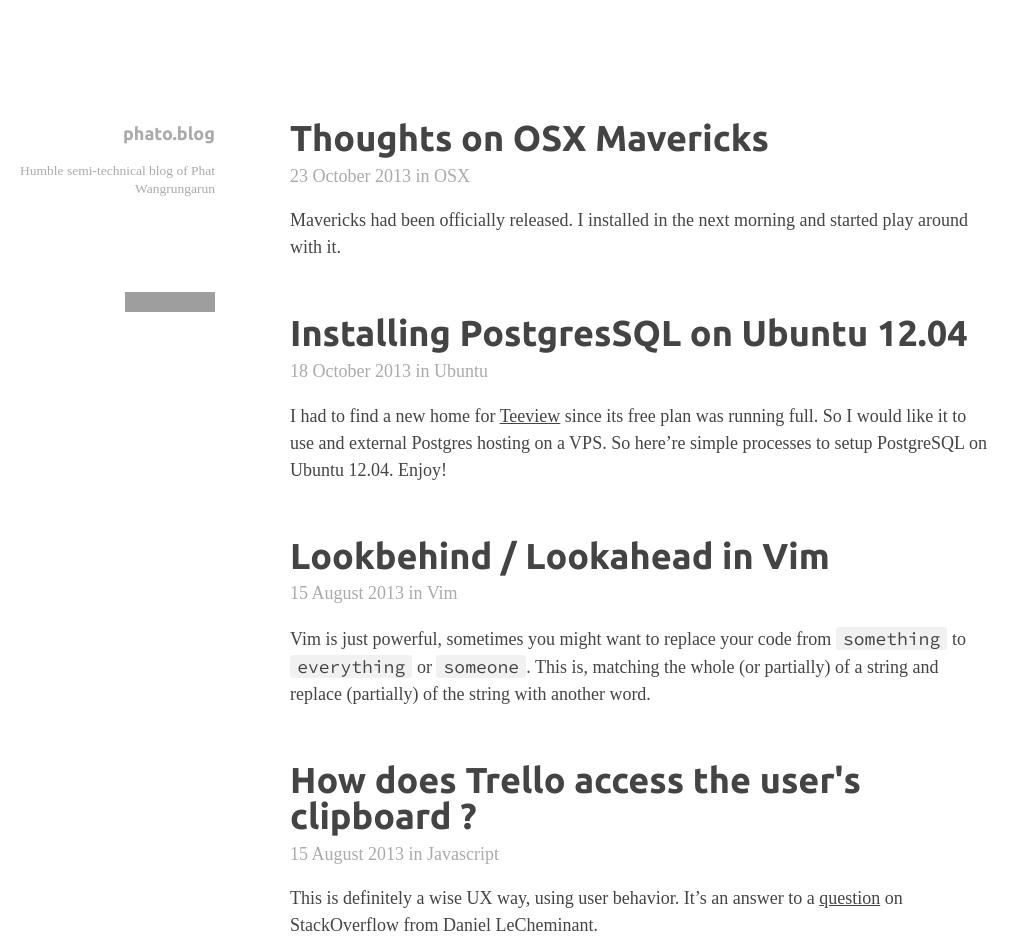
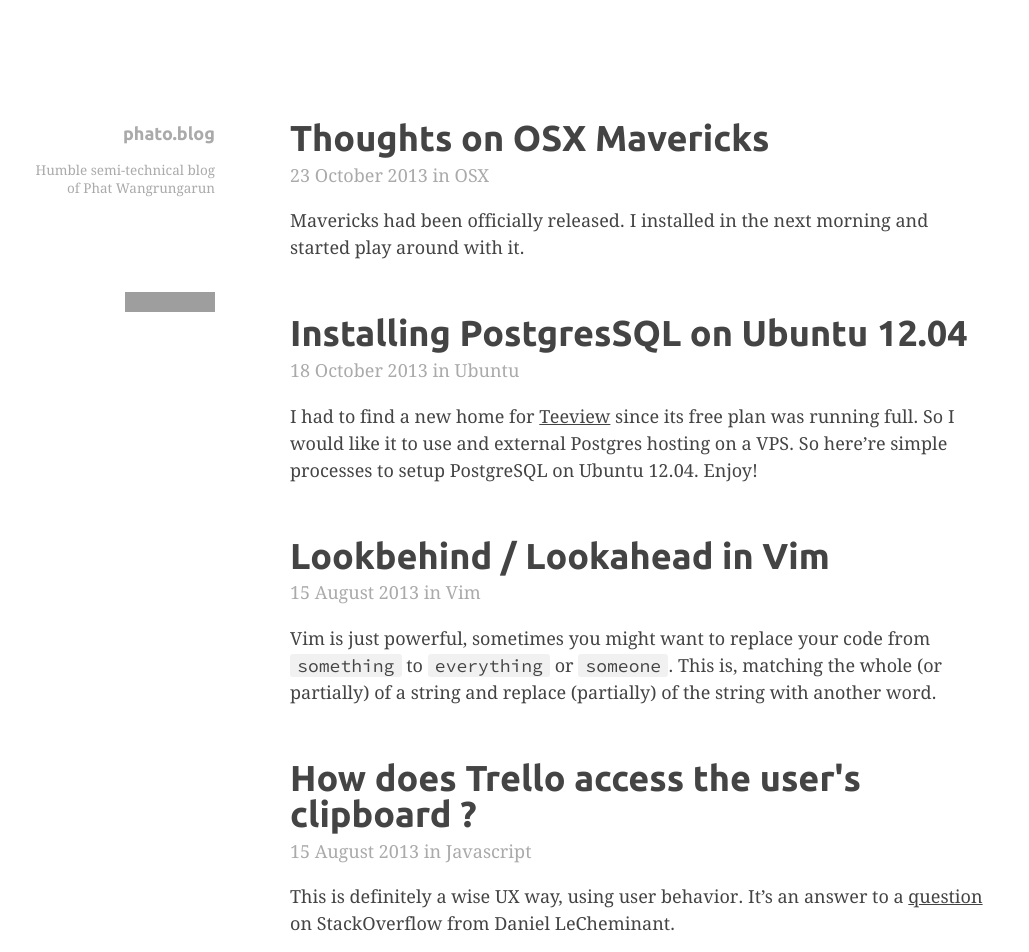
Before and after one commit to phatograph/blog, a Jekyll site: the page built from index.html, in a window 1280 px wide. Shown: the top 952 px of the page, without its empty margins (0-1029 px from the left). Built offline with Jekyll 4.4.1, drawn with Linux system fonts in a browser that asks for light colours; some web fonts are replaced; Markdown is read by kramdown in place of the engine named in the settings; the list of posts is cut into pages by our own code; comment, search, counter and statistics services are not loaded; grey boxes are pictures that could not be loaded.

Commit message:
Use local fonts

```diff
--- a/_layouts/default.html
+++ b/_layouts/default.html
@@ -7,13 +7,127 @@
 
     <title>{{ page.title }} | {{ site.name }}</title>
 
-    <link href='http://fonts.googleapis.com/css?family=Ubuntu:300,400,500,700,300italic,400italic,500italic,700italic|Droid+Serif:400,700,400italic,700italic|Source+Code+Pro:200,300,400,500,600,700,900' rel='stylesheet' type='text/css'>
+    <link rel="shortcut icon" href="{{ site.baseurl }}/assets/images/favicon.ico" />
     <link rel="stylesheet" href="{{ site.baseurl }}/assets/fonts/metrize_icons/style.css">
     <link rel="stylesheet" href="{{ site.baseurl }}/assets/stylesheets/syntax.css">
     <link rel="stylesheet" href="{{ site.baseurl }}/assets/stylesheets/bootstrap.css">
     <link rel="stylesheet" href="{{ site.baseurl }}/assets/stylesheets/style.css">
-
-    <link rel="shortcut icon" href="{{ site.baseurl }}/assets/images/favicon.ico" />
+    <style type="text/css" media="all">
+      @font-face {
+        font-family: 'Droid Serif';
+        font-style: normal;
+        font-weight: 400;
+        src: local('Droid Serif'), local('DroidSerif'), url({{ site.baseurl }}/assets/fonts/DroidSerif.woff) format('woff');
+      }
+      @font-face {
+        font-family: 'Droid Serif';
+        font-style: normal;
+        font-weight: 700;
+        src: local('Droid Serif Bold'), local('DroidSerif-Bold'), url({{ site.baseurl }}/assets/fonts/DroidSerif-Bold.woff) format('woff');
+      }
+      @font-face {
+        font-family: 'Droid Serif';
+        font-style: italic;
+        font-weight: 400;
+        src: local('Droid Serif Italic'), local('DroidSerif-Italic'), url({{ site.baseurl }}/assets/fonts/DroidSerif-Italic.woff) format('woff');
+      }
+      @font-face {
+        font-family: 'Droid Serif';
+        font-style: italic;
+        font-weight: 700;
+        src: local('Droid Serif Bold Italic'), local('DroidSerif-BoldItalic'), url({{ site.baseurl }}/assets/fonts/DroidSerif-BoldItalic.woff) format('woff');
+      }
+      @font-face {
+        font-family: 'Source Code Pro';
+        font-style: normal;
+        font-weight: 200;
+        src: local('Source Code Pro ExtraLight'), local('SourceCodePro-ExtraLight'), url({{ site.baseurl }}/assets/fonts/SourceCodePro-ExtraLight.woff) format('woff');
+      }
+      @font-face {
+        font-family: 'Source Code Pro';
+        font-style: normal;
+        font-weight: 300;
+        src: local('Source Code Pro Light'), local('SourceCodePro-Light'), url({{ site.baseurl }}/assets/fonts/SourceCodePro-Light.woff) format('woff');
+      }
+      @font-face {
+        font-family: 'Source Code Pro';
+        font-style: normal;
+        font-weight: 400;
+        src: local('Source Code Pro'), local('SourceCodePro-Regular'), url({{ site.baseurl }}/assets/fonts/SourceCodePro-Regular.woff) format('woff');
+      }
+      @font-face {
+        font-family: 'Source Code Pro';
+        font-style: normal;
+        font-weight: 500;
+        src: local('Source Code Pro Medium'), local('SourceCodePro-Medium'), url({{ site.baseurl }}/assets/fonts/SourceCodePro-Medium.woff) format('woff');
+      }
+      @font-face {
+        font-family: 'Source Code Pro';
+        font-style: normal;
+        font-weight: 600;
+        src: local('Source Code Pro Semibold'), local('SourceCodePro-Semibold'), url({{ site.baseurl }}/assets/fonts/SourceCodePro-Semibold.woff) format('woff');
+      }
+      @font-face {
+        font-family: 'Source Code Pro';
+        font-style: normal;
+        font-weight: 700;
+        src: local('Source Code Pro Bold'), local('SourceCodePro-Bold'), url({{ site.baseurl }}/assets/fonts/SourceCodePro-Bold.woff) format('woff');
+      }
+      @font-face {
+        font-family: 'Source Code Pro';
+        font-style: normal;
+        font-weight: 900;
+        src: local('Source Code Pro Black'), local('SourceCodePro-Black'), url({{ site.baseurl }}/assets/fonts/SourceCodePro-Black.woff) format('woff');
+      }
+      @font-face {
+        font-family: 'Ubuntu';
+        font-style: normal;
+        font-weight: 300;
+        src: local('Ubuntu Light'), local('Ubuntu-Light'), url({{ site.baseurl }}/assets/fonts/Ubuntu-Light.woff) format('woff');
+      }
+      @font-face {
+        font-family: 'Ubuntu';
+        font-style: normal;
+        font-weight: 400;
+        src: local('Ubuntu'), url({{ site.baseurl }}/assets/fonts/Ubuntu.woff) format('woff');
+      }
+      @font-face {
+        font-family: 'Ubuntu';
+        font-style: normal;
+        font-weight: 500;
+        src: local('Ubuntu Medium'), local('Ubuntu-Medium'), url({{ site.baseurl }}/assets/fonts/Ubuntu-Medium.woff) format('woff');
+      }
+      @font-face {
+        font-family: 'Ubuntu';
+        font-style: normal;
+        font-weight: 700;
+        src: local('Ubuntu Bold'), local('Ubuntu-Bold'), url({{ site.baseurl }}/assets/fonts/Ubuntu-Bold.woff) format('woff');
+      }
+      @font-face {
+        font-family: 'Ubuntu';
+        font-style: italic;
+        font-weight: 300;
+        src: local('Ubuntu Light Italic'), local('Ubuntu-LightItalic'), url({{ site.baseurl }}/assets/fonts/Ubuntu-LightItalic.woff) format('woff');
+      }
+      @font-face {
+        font-family: 'Ubuntu';
+        font-style: italic;
+        font-weight: 400;
+        src: local('Ubuntu Italic'), local('Ubuntu-Italic'), url({{ site.baseurl }}/assets/fonts/Ubuntu-Italic.woff) format('woff');
+      }
+      @font-face {
+        font-family: 'Ubuntu';
+        font-style: italic;
+        font-weight: 500;
+        src: local('Ubuntu Medium Italic'), local('Ubuntu-MediumItalic'), url({{ site.baseurl }}/assets/fonts/Ubuntu-MediumItalic.woff) format('woff');
+      }
+      @font-face {
+        font-family: 'Ubuntu';
+        font-style: italic;
+        font-weight: 700;
+        src: local('Ubuntu Bold Italic'), local('Ubuntu-BoldItalic'), url({{ site.baseurl }}/assets/fonts/Ubuntu-BoldItalic.woff) format('woff');
+      }
+    </style>
 
     <script src="{{ site.baseurl}}/assets/javascripts/jquery-1.10.2.min.js"></script>
     <script src="{{ site.baseurl}}/assets/javascripts/bootstrap.js"></script>
```
